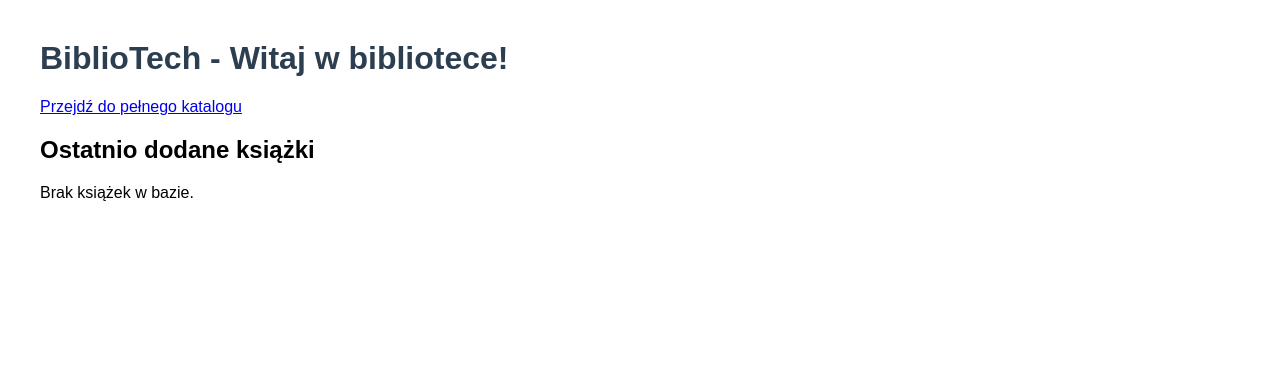
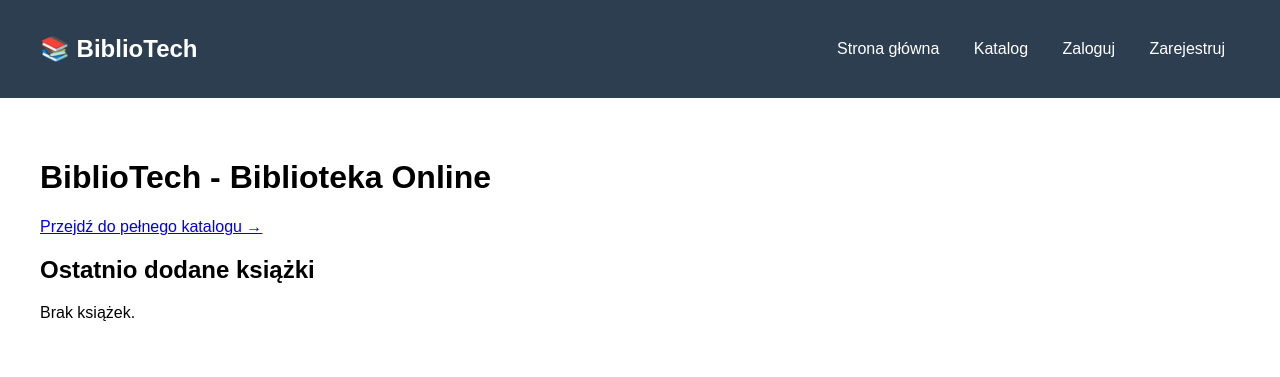
Before and after one commit to Barbekjuuu/BiblioTech, a Django app: page / in a window 1280 px wide. Shown: the top 377 px of the page. Run offline with Django 5.2, Linux system fonts and the light colour scheme; data that the repository does not hold is empty.

Commit message:
Add base template and update all HTML templates

```diff
--- a/config/urls.py
+++ b/config/urls.py
@@ -9,6 +9,12 @@ urlpatterns = [
 
     # Debug Toolbar
     path('__debug__/', include('debug_toolbar.urls')),
+
+    # Logowanie i rejestracja (używamy wbudowanego systemu Django)
+    path('accounts/', include('django.contrib.auth.urls')),
+
+    # Debug Toolbar
+    path('__debug__/', include('debug_toolbar.urls')),
 ]
 
 # Obsługa zdjęć (media) w trybie developerskim
--- /dev/null
+++ b/templates/base.html
@@ -0,0 +1,46 @@
+<!DOCTYPE html>
+<html lang="pl">
+<head>
+    <meta charset="UTF-8">
+    <title>{% block title %}BiblioTech{% endblock %}</title>
+    <style>
+        body { font-family: Arial, sans-serif; margin: 0; padding: 0; }
+        header {
+            background: #2c3e50;
+            color: white;
+            padding: 15px 40px;
+            display: flex;
+            justify-content: space-between;
+            align-items: center;
+        }
+        nav a {
+            color: white;
+            margin: 0 15px;
+            text-decoration: none;
+        }
+        nav a:hover { text-decoration: underline; }
+        .container { padding: 40px; }
+    </style>
+</head>
+<body>
+    <header>
+        <h2><a href="/" style="color:white; text-decoration:none;">📚 BiblioTech</a></h2>
+        <nav>
+            <a href="/">Strona główna</a>
+            <a href="/katalog/">Katalog</a>
+            {% if user.is_authenticated %}
+                <span>Witaj, {{ user.username }}!</span>
+                <a href="{% url 'logout' %}">Wyloguj</a>
+            {% else %}
+                <a href="{% url 'login' %}">Zaloguj</a>
+                <a href="{% url 'register' %}">Zarejestruj</a>
+            {% endif %}
+        </nav>
+    </header>
+
+    <div class="container">
+        {% block content %}
+        {% endblock %}
+    </div>
+</body>
+</html>
--- a/templates/home.html
+++ b/templates/home.html
@@ -1,27 +1,19 @@
-<!DOCTYPE html>
-<html lang="pl">
-<head>
-    <meta charset="UTF-8">
-    <title>{{ title }}</title>
-    <style>
-        body { font-family: Arial, sans-serif; margin: 40px; }
-        h1 { color: #2c3e50; }
-        .ksiazka { border: 1px solid #ddd; padding: 15px; margin: 10px 0; border-radius: 8px; }
-    </style>
-</head>
-<body>
-    <h1>BiblioTech - Witaj w bibliotece!</h1>
-    <p><a href="/katalog/">Przejdź do pełnego katalogu</a></p>
+{% extends 'base.html' %}
+
+{% block title %}{{ title }}{% endblock %}
+
+{% block content %}
+    <h1>{{ title }}</h1>
+    <p><a href="/katalog/">Przejdź do pełnego katalogu →</a></p>
 
     <h2>Ostatnio dodane książki</h2>
     {% for ksiazka in ostatnie_ksiazki %}
-        <div class="ksiazka">
+        <div style="border:1px solid #ddd; padding:15px; margin:10px 0; border-radius:8px;">
             <h3>{{ ksiazka.tytul }}</h3>
             <p><strong>Autor:</strong> {{ ksiazka.autor }}</p>
-            <p><a href="/ksiazka/{{ ksiazka.id }}/">Zobacz szczegóły →</a></p>
+            <a href="{% url 'ksiazka_detail' ksiazka.id %}">Zobacz szczegóły →</a>
         </div>
     {% empty %}
-        <p>Brak książek w bazie.</p>
+        <p>Brak książek.</p>
     {% endfor %}
-</body>
-</html>
+{% endblock %}
```
Also changed, not shown: templates/katalog.html (+10 -19 lines), templates/ksiazka_detail.html (+9 -16 lines).
